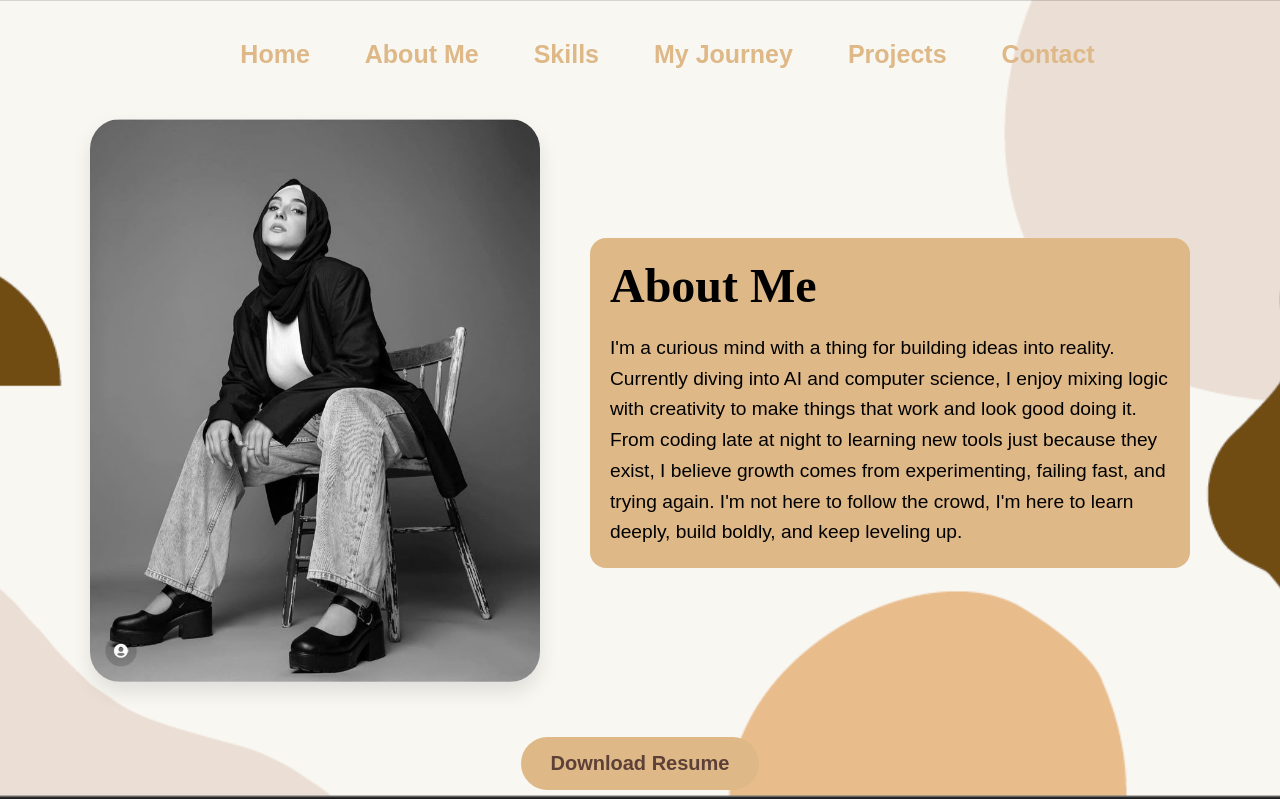
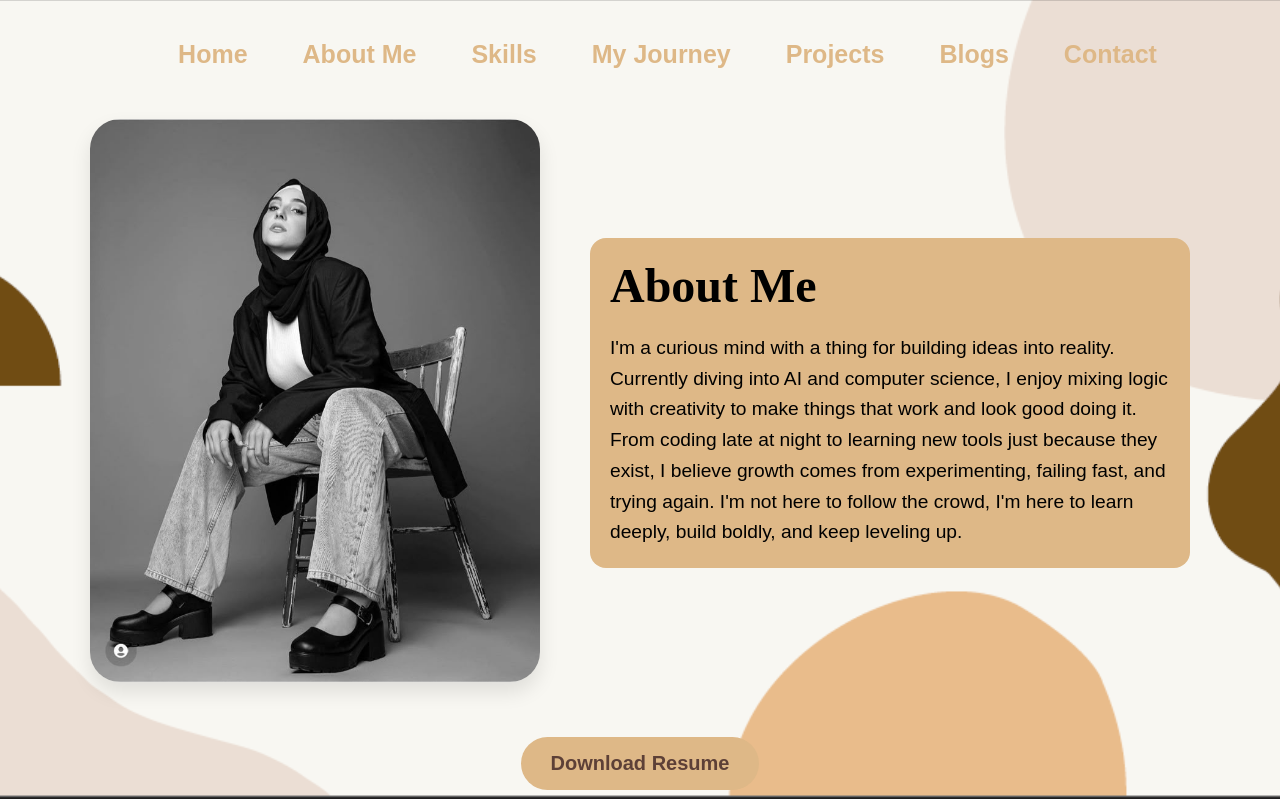
Before and after one commit to ZohaTanveer789/ZohaTanveer786.github.io, a plain HTML site: page about.html in a window 1280 px wide. Shown: the top 799 px of the page. Drawn offline with Linux system fonts and the light colour scheme.

Commit message:
Update about.html

```diff
--- a/about.html
+++ b/about.html
@@ -16,6 +16,7 @@
         <a href="#skills-section">Skills</a>
         <a href="#journey-section">My Journey</a>
         <a href="project.html">Projects</a>
+        <a href="articles.html">Blogs</a>
         <a href="contact.html">Contact</a>
  </nav>
 
```
